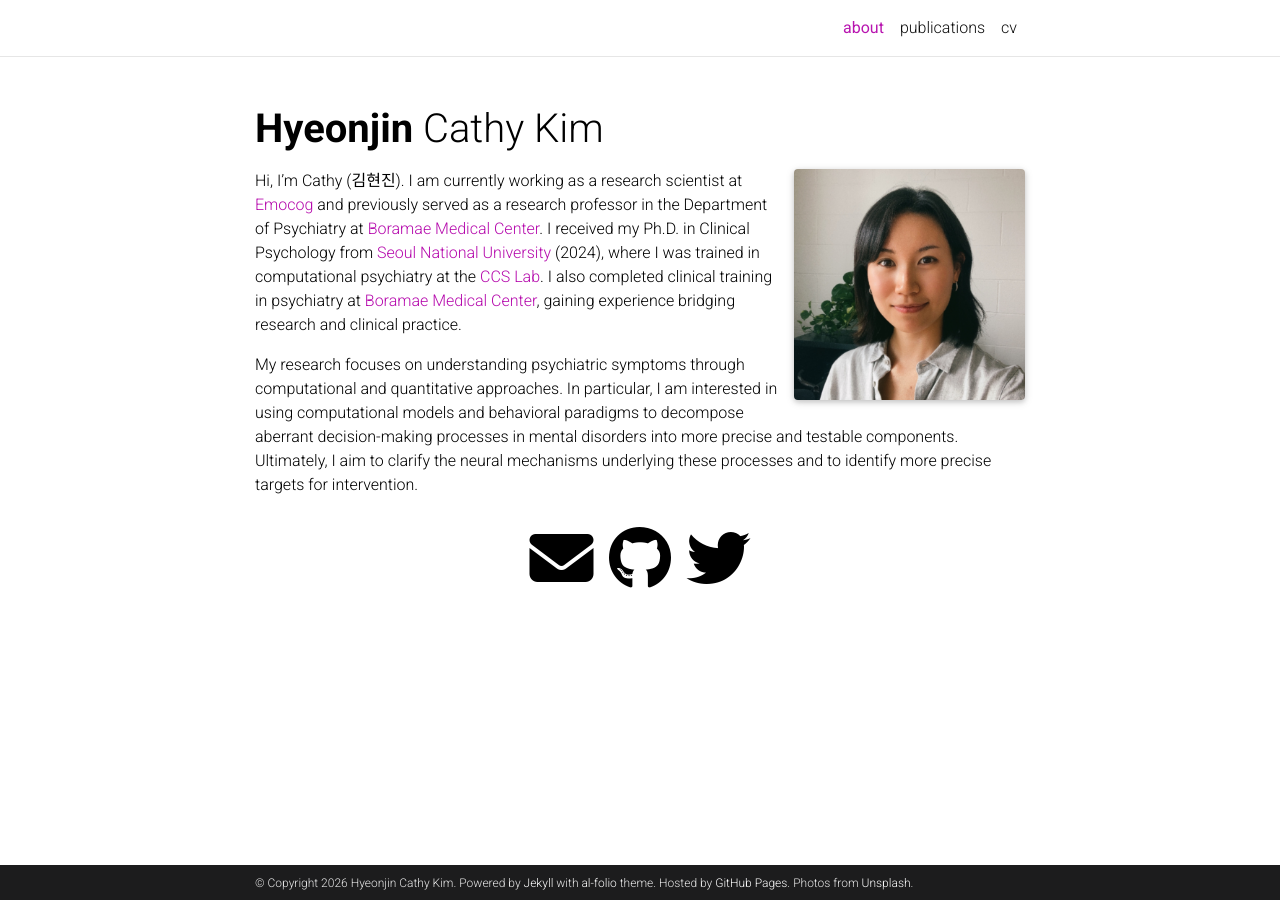
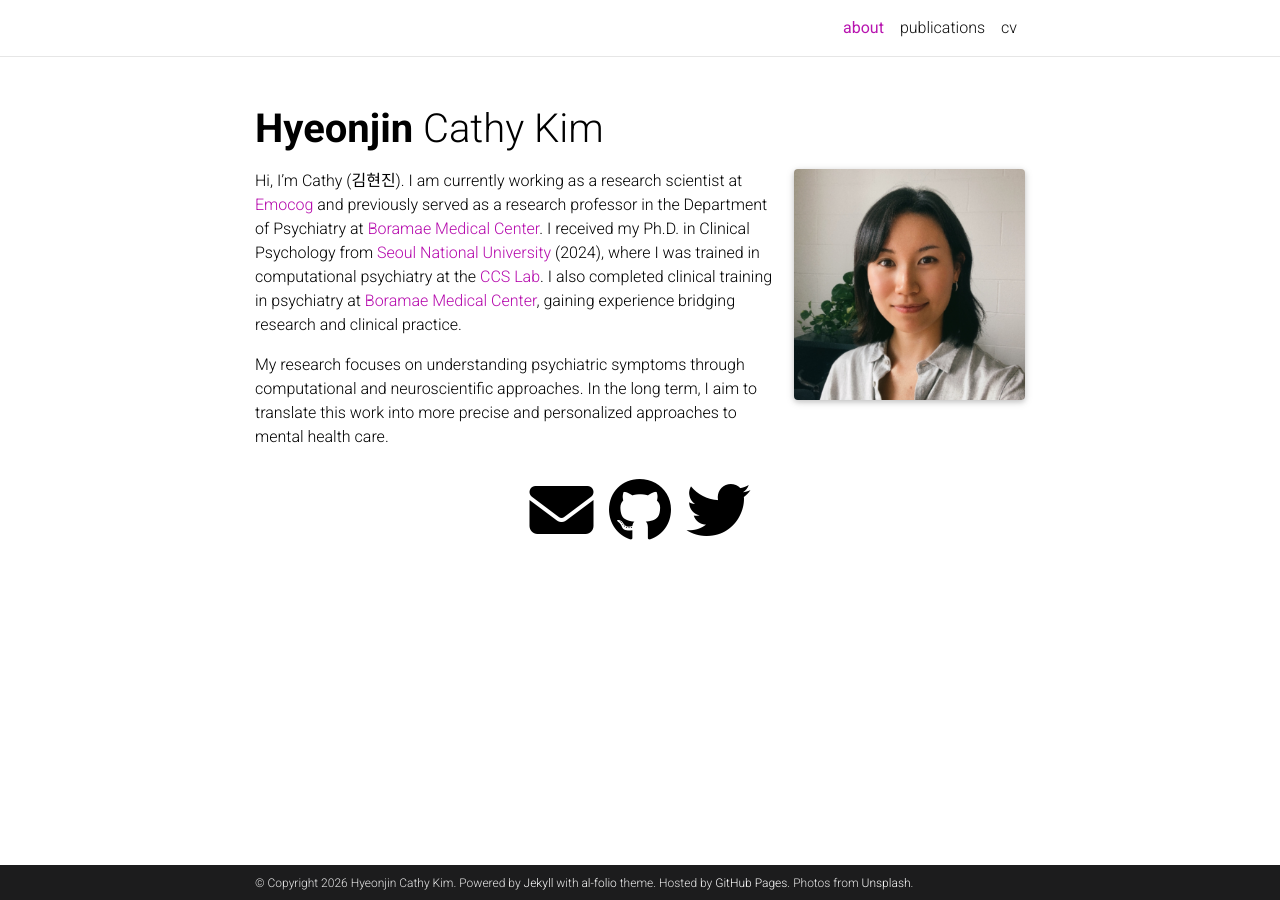
Before and after one commit to hjingit/hjingit.github.io, a Jekyll site: the page built from _pages/about.md, in a window 1280 px wide. Built offline with Jekyll 4.4.1, drawn with Linux system fonts in a browser that asks for light colours; full-size pictures stand in for the smaller copies a plugin makes; comment, search, counter and statistics services are not loaded; a style sheet for code colours, icons or effects is not loaded.

Commit message:
Update research intro

```diff
--- a/_pages/about.md
+++ b/_pages/about.md
@@ -17,4 +17,4 @@ social: true  # includes social icons at the bottom of the page
 ---
 Hi, I'm Cathy (김현진). I am currently working as a research scientist at [Emocog](https://www.emocog.com/) and previously served as a research professor in the Department of Psychiatry at [Boramae Medical Center](https://en.brmh.org/main/main.do). I received my Ph.D. in Clinical Psychology from [Seoul National University](https://en.snu.ac.kr/) (2024), where I was trained in computational psychiatry at the [CCS Lab](https://ccs-lab.github.io/). I also completed clinical training in psychiatry at [Boramae Medical Center](https://en.brmh.org/main/main.do), gaining experience bridging research and clinical practice.
 
-My research focuses on understanding psychiatric symptoms through computational and quantitative approaches. In particular, I am interested in using computational models and behavioral paradigms to decompose aberrant decision-making processes in mental disorders into more precise and testable components. Ultimately, I aim to clarify the neural mechanisms underlying these processes and to identify more precise targets for intervention.
+My research focuses on understanding psychiatric symptoms through computational and neuroscientific approaches. In the long term, I aim to translate this work into more precise and personalized approaches to mental health care.
```
